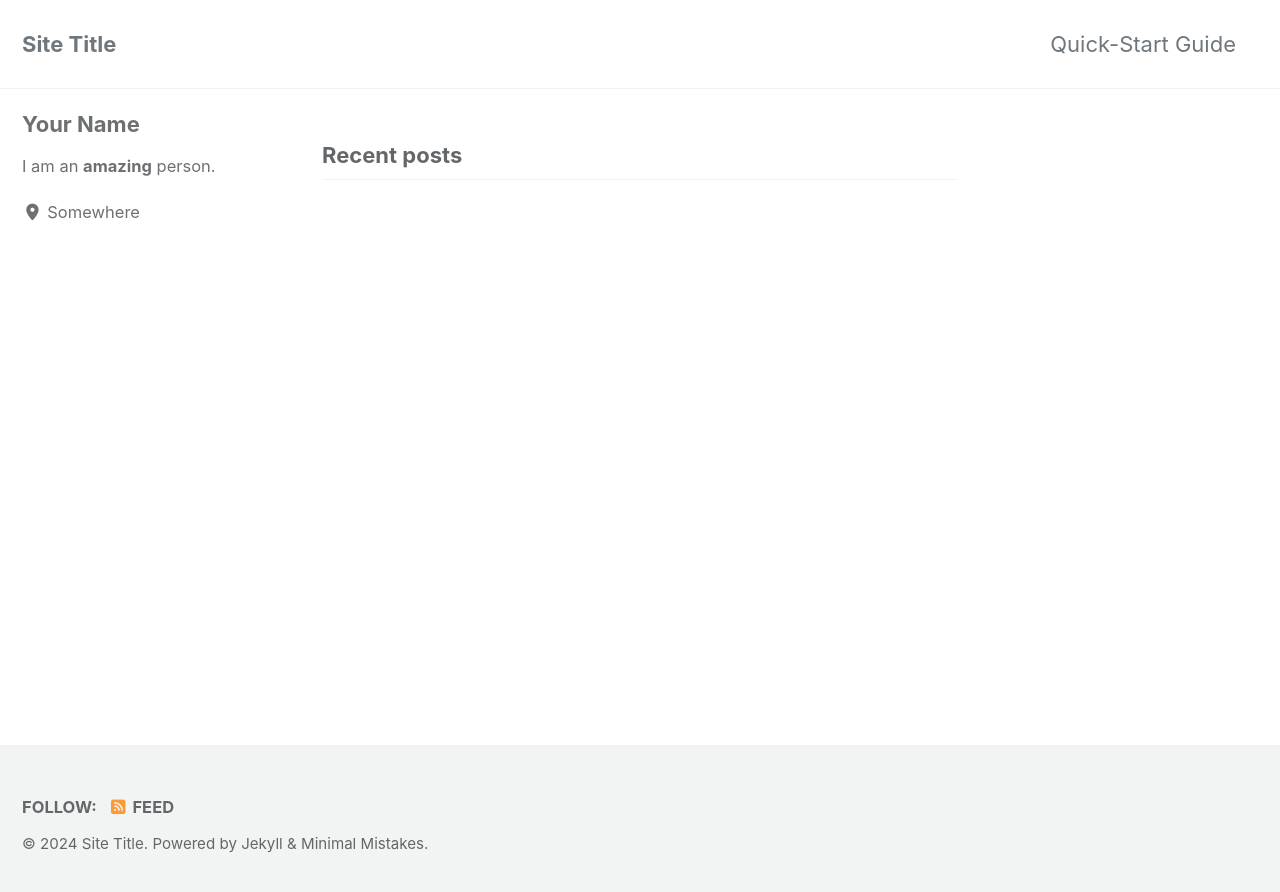
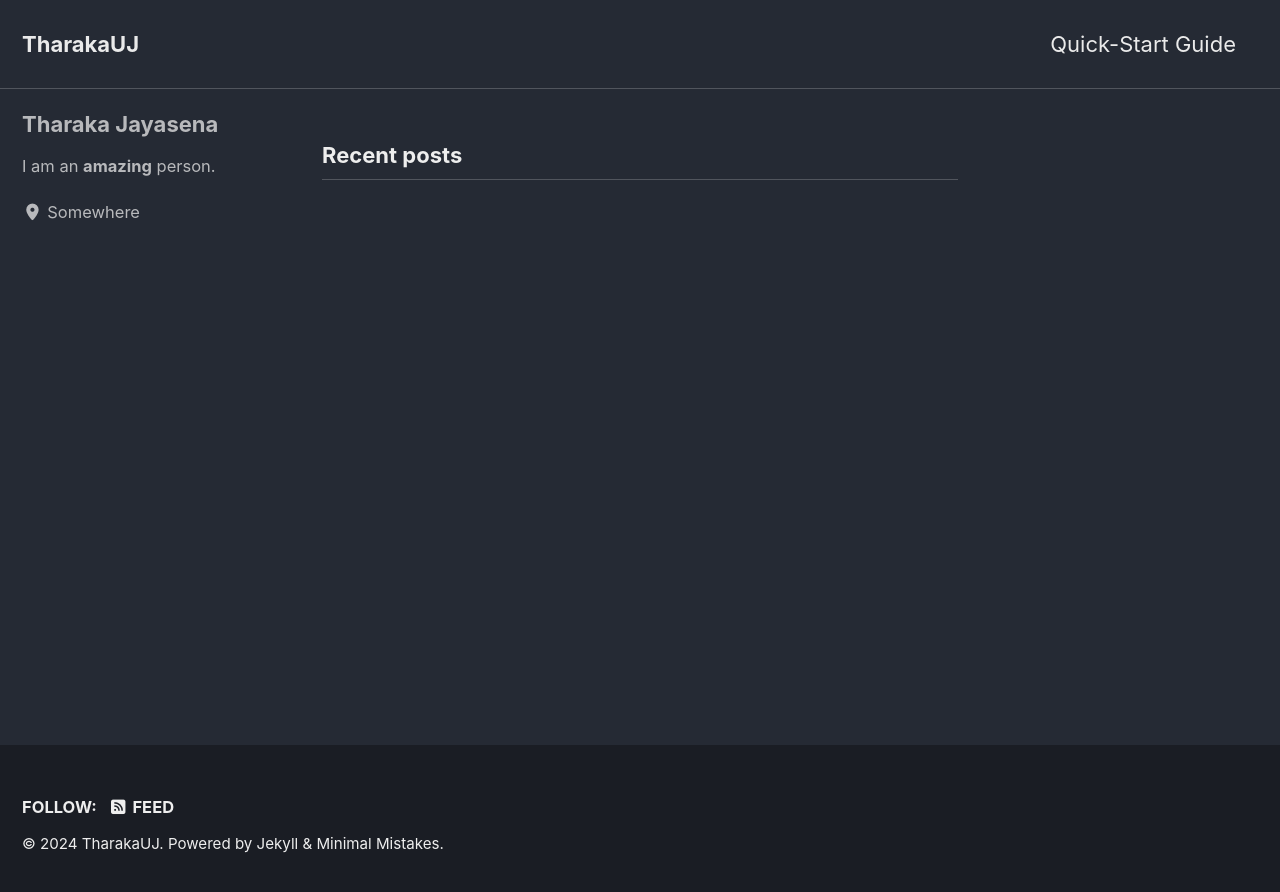
Before and after one commit to TharakaUJ/TharakaUJ.github.io, a Jekyll site: the page built from index.html, in a window 1280 px wide. Shown: the top 892 px of the page. Built offline with Jekyll 4.4.1, drawn with Linux system fonts in a browser that asks for light colours; cached includes are drawn as plain includes; the list of posts is cut into pages by our own code.

Commit message:
config update

```diff
--- a/_config.yml
+++ b/_config.yml
@@ -12,15 +12,15 @@
 
 # theme                  : "minimal-mistakes-jekyll"
 # remote_theme           : "mmistakes/minimal-mistakes"
-minimal_mistakes_skin    : "default" # "air", "aqua", "contrast", "dark", "dirt", "neon", "mint", "plum", "sunrise"
+minimal_mistakes_skin    : "dark" # "air", "aqua", "contrast", "dark", "dirt", "neon", "mint", "plum", "sunrise"
 
 # Site Settings
 locale                   : "en-US"
 rtl                      : # true, false (default) # turns direction of the page into right to left for RTL languages
-title                    : "Site Title"
+title                    : "TharakaUJ"
 title_separator          : "-"
 subtitle                 : # site tagline that appears below site title in masthead
-name                     : "Your Name"
+name                     : "Tharaka Jayasena"
 description              : "An amazing website."
 url                      : # the base hostname & protocol for your site e.g. "https://mmistakes.github.io"
 baseurl                  : # the subpath of your site, e.g. "/blog"
@@ -113,7 +113,7 @@
 
 # Site Author
 author:
-  name             : "Your Name"
+  name             : "Tharaka Jayasena"
   avatar           : # path of avatar image, e.g. "/assets/images/bio-photo.jpg"
   bio              : "I am an **amazing** person."
   location         : "Somewhere"
```
